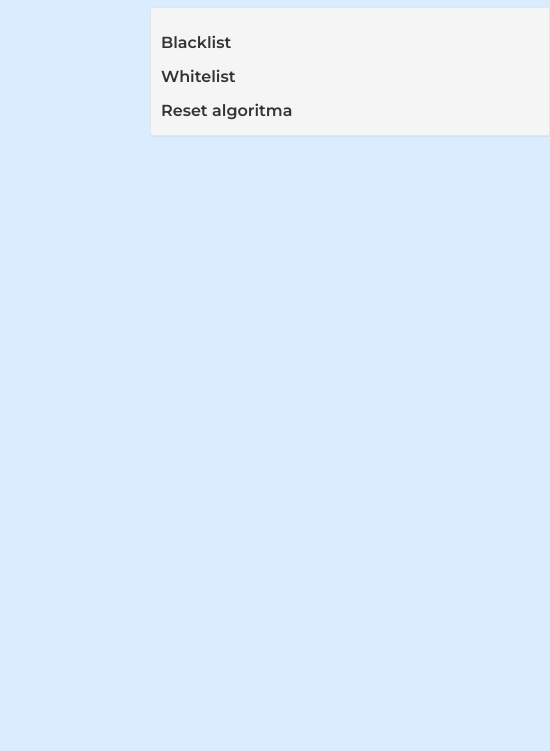
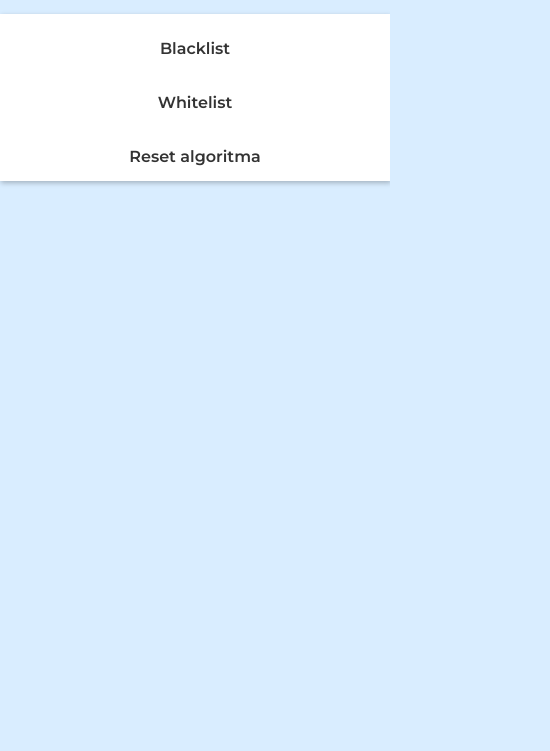
Before and after one commit to jakecernet/KrokyPlus, a plain HTML site: page user-area.html in a window 390 px wide. Shown: the part 93-844 px from the top of the page, 550 px wide, since content can reach past the window. Drawn offline with Linux system fonts and the light colour scheme.

Commit message:
modified:   files/style.css 	modified:   files/userarea.css

```diff
--- a/files/style.css
+++ b/files/style.css
@@ -57,6 +57,11 @@ footer a{
     margin-top: 30px;
 }
 
+footer a:hover{
+    color: #000000;
+    text-decoration: none;
+}
+
 .footer-text{
     margin-top: 30px;
 }
@@ -77,3 +82,8 @@ footer a{
     text-decoration: none;
     font-weight: 400;
 }
+
+.footer-text ul li a:hover{
+    color: #000000;
+    text-decoration: none;
+}
--- a/files/userarea.css
+++ b/files/userarea.css
@@ -1,15 +1,17 @@
 .options{
-    display: block;
-    background-color: #f5f5f5;
-    border: 1px solid #e5e5e5;
-    border-radius: 2px;
-    padding: 10px;
-    margin-bottom: 10px;
-    margin-top: 10px;
-    width: 400px;
-    float: left;
-    box-shadow: 0 1px 1px rgba(0,0,0,0.05);
-    margin-left: 150px;
+    width: 40%;
+    min-width: 320px;
+    max-width: 475px;
+    background: #fff;
+    position: absolute;
+    top: 50%;
+    left: 30%;
+    -webkit-transform: translate(-50%, -50%);
+    -moz-transform: translate(-50%, -50%);
+    -o-transform: translate(-50%, -50%);
+    -ms-transform: translate(-50%, -50%);
+    transform: translate(-50%, -50%);
+    box-shadow: 1px 2px 5px rgba(0, 0, 0, 0.25);
 }
 
 .options:hover{
@@ -22,13 +24,20 @@
     list-style: none;
     margin: 0;
     padding: 0;
+    text-align: center;
 }
 
 .options ul li{
     margin: 0;
-    padding: 0;
+    padding: 10px 15px;
     margin-bottom: 5px;
     margin-top: 15px;
+    cursor: pointer;
+}
+
+.options ul li:hover{
+    background-color: #cfcfcf;
+    box-shadow: #333;
 }
 
 .options ul li a{
@@ -40,3 +49,18 @@
 .options ul li a:hover{
     color: #000;
 }
+
+@media screen and (max-width: 768px) {
+    .options{
+        width: 100%;
+        min-width: 0;
+        max-width: 100%;
+        left: 0;
+        top: 80pt;
+        -webkit-transform: translate(0, 0);
+        -moz-transform: translate(0, 0);
+        -o-transform: translate(0, 0);
+        -ms-transform: translate(0, 0);
+        transform: translate(0, 0);
+    }
+}
```
